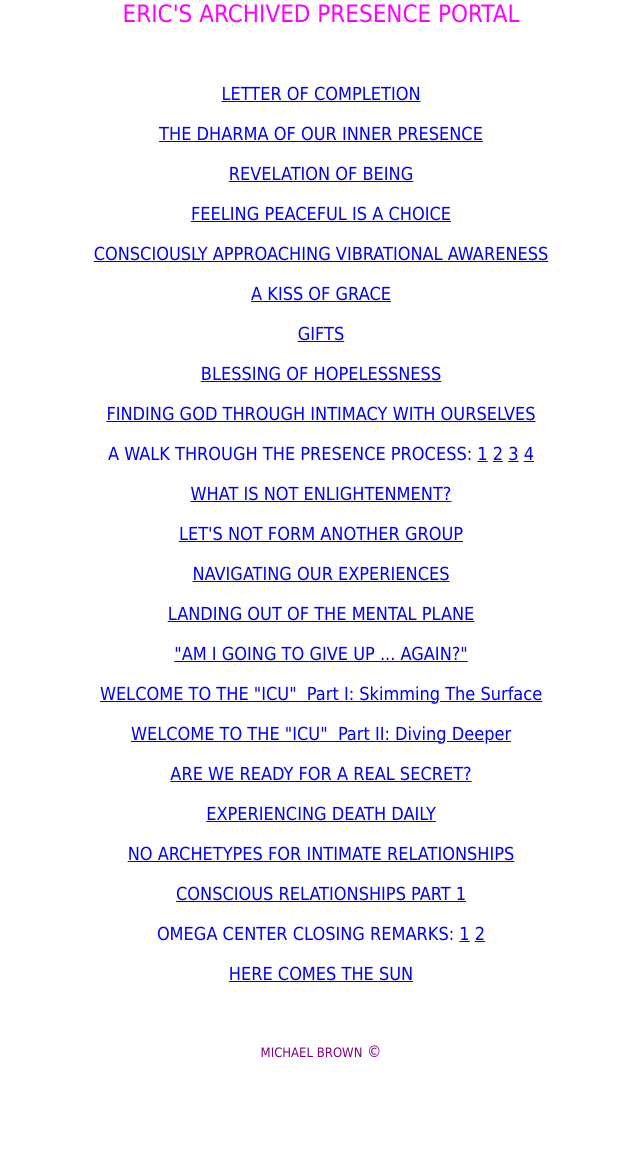
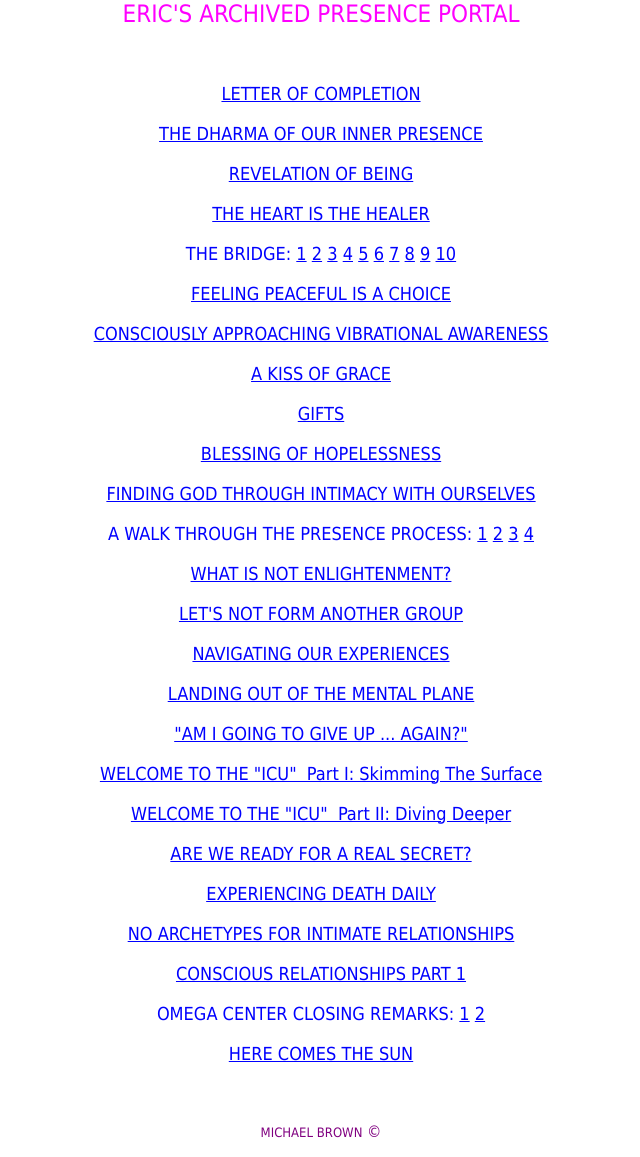
Before and after one commit to eblincow/homepage, a Django app: template blinc/blinc/templates/pp/index.html in a window 1280 px wide. Shown: the part 197-1354 px from the top of the page, without its empty margins (319-959 px from the left). Before the commit the page ends 1255 px from the top, so only its background shows below. Run offline with Django 3.2, Linux system fonts and the light colour scheme; the template is opened without the code that fills it, so the values that code supplies are empty.

Commit message:
Added the bridge and heart is healer

```diff
--- a/blinc/blinc/templates/pp/index.html
+++ b/blinc/blinc/templates/pp/index.html
@@ -38,6 +38,20 @@
   <a href="{% static 'pp/Revelation_of_Being.html' %}" >
   <font face="Tahoma" color="#0000FF" size="4"> REVELATION OF BEING</font></a>
 </p></div>
+
+<div align="center">
+  <p style="line-height: 150%">
+  <a href="{% static 'pp/heart_is_healer.mp3' %}" >
+  <font face="Tahoma" color="#0000FF" size="4">THE HEART IS THE HEALER</font></a>
+</p></div>
+
+
+<div align="center">
+  <p style="line-height: 150%">
+  <span style="color: blue; font-family: Tahoma; font-variant: small-caps"><font size="4">THE BRIDGE:  <a href="{% static 'pp/the_bridge1.mp3' %}">1</a> <a href="{% static 'pp/the_bridge2.mp3' %}">2</a> <a href="{% static 'pp/the_bridge3.mp3' %}">3</a> <a href="{% static 'pp/the_bridge4.mp3' %}">4</a> <a href="{% static 'pp/the_bridge5.mp3' %}">5</a> <a href="{% static 'pp/the_bridge6.mp3' %}">6</a> <a href="{% static 'pp/the_bridge7.mp3' %}">7</a> <a href="{% static 'pp/the_bridge8.mp3' %}">8</a> <a href="{% static 'pp/the_bridge9.mp3' %}">9</a> <a href="{% static 'pp/the_bridge10.mp3' %}">10</a></font></span>
+</p></div>
+
+
 
 <div align="center">
   <p style="line-height: 150%">
```
Also changed, not shown: 11 other files.
